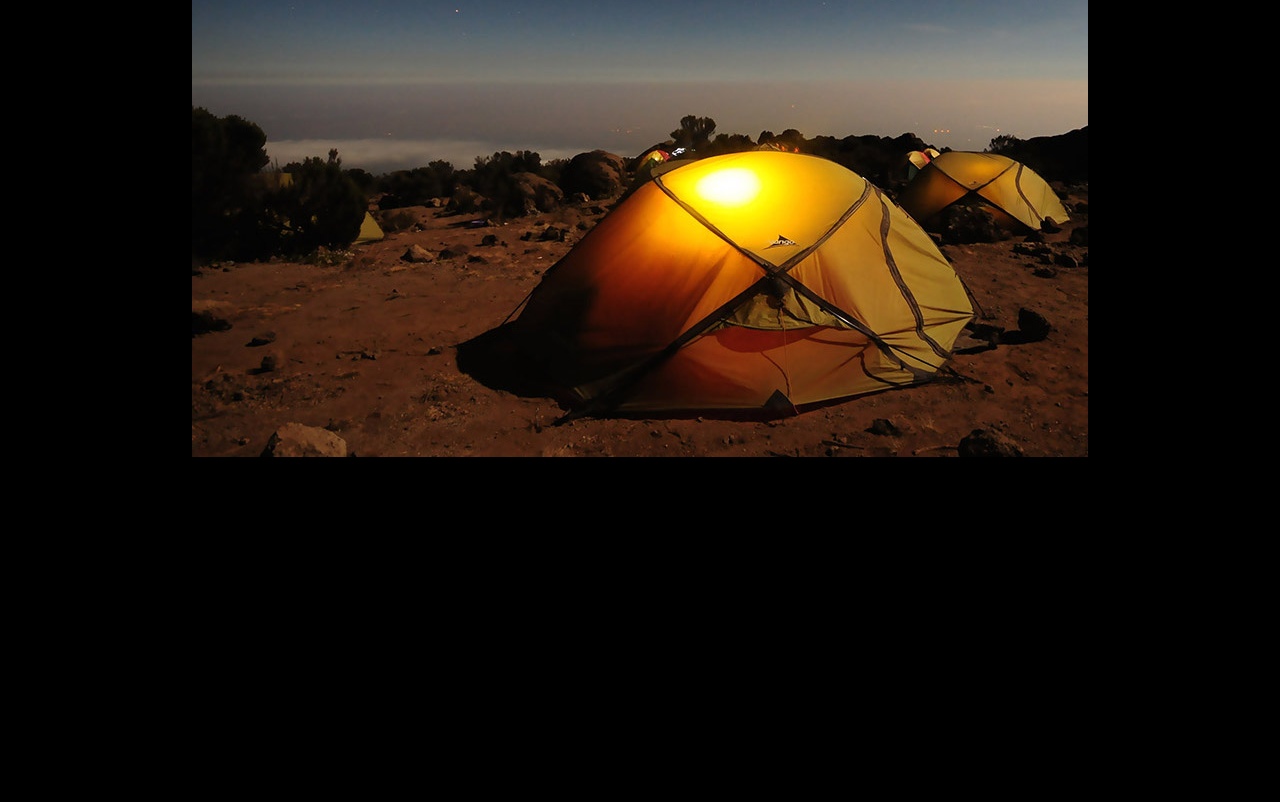
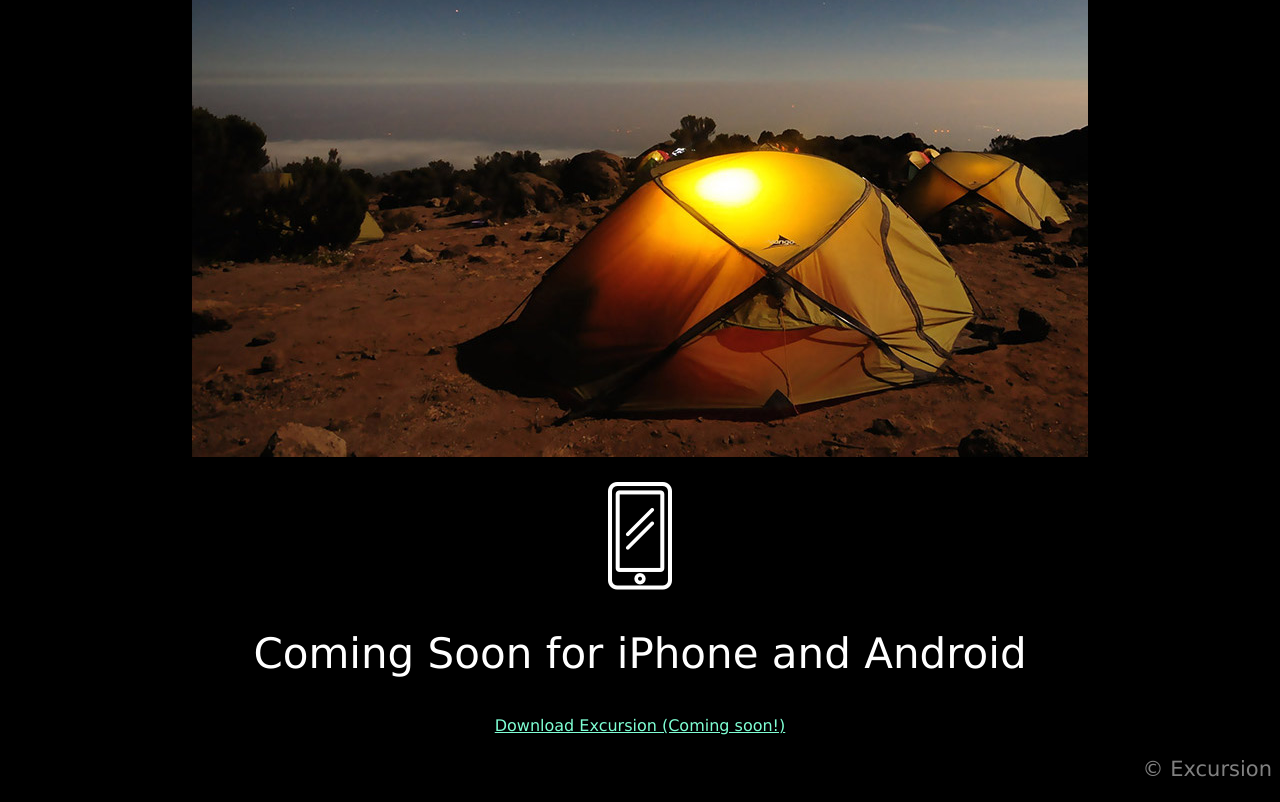
Before and after one commit to egle828/excursion, a plain HTML site: page index.html in a window 1280 px wide. Shown: the part 558-1360 px from the top of the page. Before the commit the page ends 1027 px from the top, so only its background shows below. Drawn offline with Linux system fonts and the light colour scheme.

Commit message:
Last commit for final version

```diff
--- a/index.html
+++ b/index.html
@@ -12,6 +12,13 @@
     <h2>Your personal travel guide</h2>
     <p>Excursion remembers places you like, and recommends new points of interest around you.</p>
     <img src="resources/images/camp.jpg">
+    <p></p>
+    <img src="resources/images/phone.png">
+    <h2>Coming Soon for iPhone and Android</h2>
+    <p><a href="#">Download Excursion (Coming soon!)</a></p>
+    <div class="footer">
+      <p>&copy Excursion</p>
+    </div>
 
   </body>
 </html>
--- a/resources/css/style.css
+++ b/resources/css/style.css
@@ -21,3 +21,6 @@
   font-size: 21px;
   color: gray;
 }
+.footer {
+  text-align: right;
+}
```
